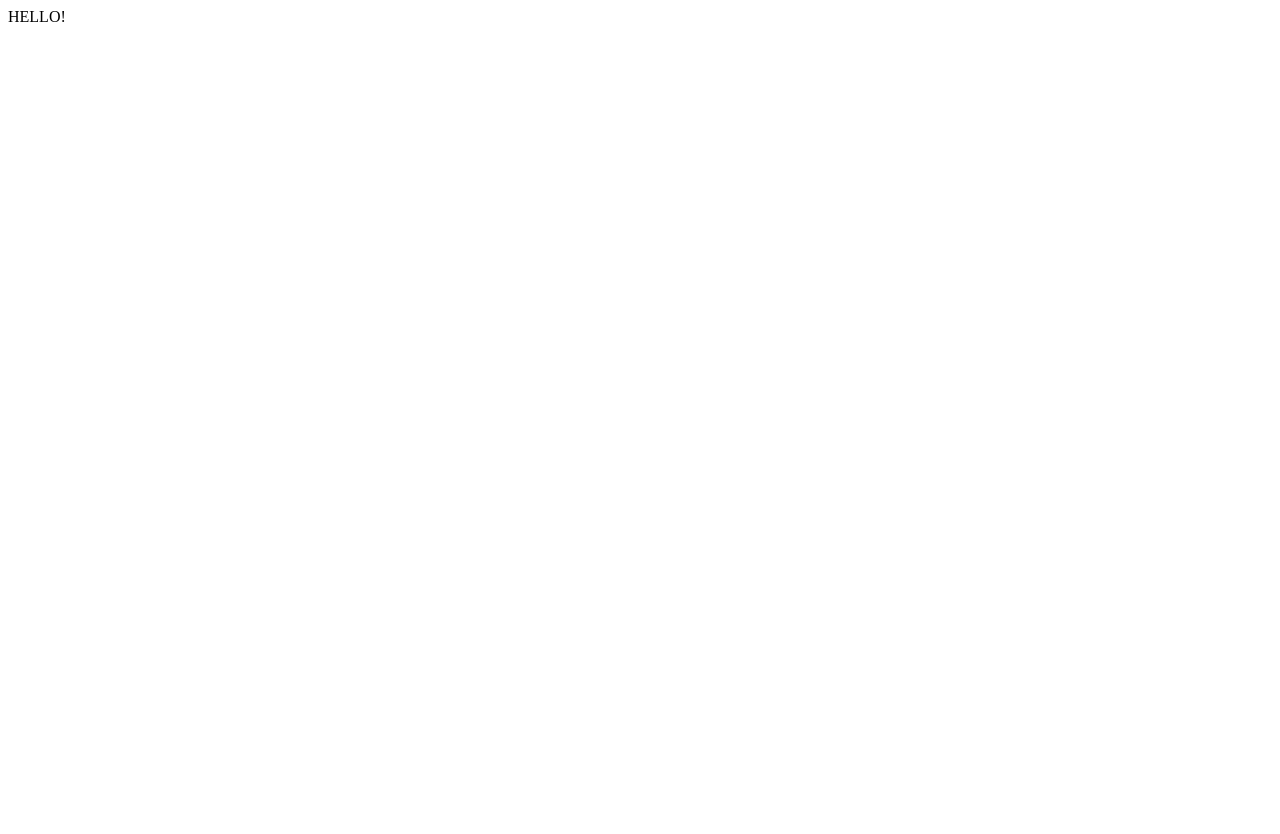
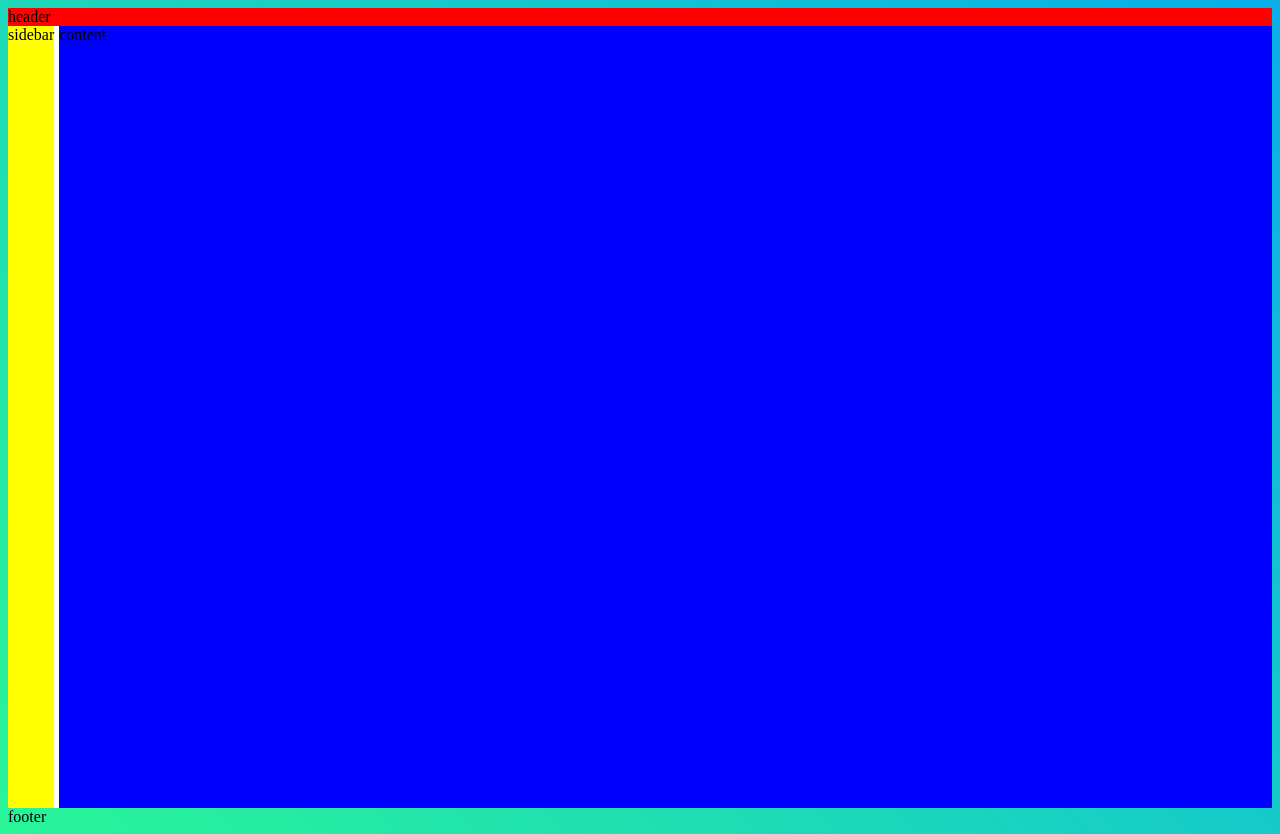
Before and after one commit to Aadiss/Time4u, a Flask app: page / in a window 1280 px wide. Before the commit the page is almost empty. Before the commit the page ends 22 px from the top, so only its background shows below. Run offline with Flask 2, Linux system fonts and the light colour scheme.

Commit message:
index.html basic css grid styling

```diff
--- a/website/static/styles.css
+++ b/website/static/styles.css
@@ -0,0 +1,44 @@
+body {
+    background-color: #08AEEA;
+    background-image: linear-gradient(225deg, #08AEEA 0%, #2AF598 100%);
+}
+
+.header {
+    background-color: red;
+    grid-area: header;
+}
+
+.content {
+    background-color: white;
+    grid-area: content;
+}
+
+.sidebar {
+    background-color: yellow;
+    grid-area: sidebar;
+}
+
+.main-container {
+    background-color: blue;
+    grid-area: main-container;
+}
+
+.content-wrapper {
+    display: grid;
+    grid-template-columns: auto 1fr;
+    grid-template-rows: 1fr;
+    grid-template-areas:
+    "sidebar main-container";
+    height: 100%;
+    gap: 5px;
+}
+
+.wrapper {
+    display: grid;
+    grid-template-columns: 1fr;
+    grid-template-rows: auto 1fr;
+    height: 100vh;
+    grid-template-areas:
+    "header"
+    "content";
+}
--- a/website/templates/base.html
+++ b/website/templates/base.html
@@ -5,9 +5,20 @@
     <meta http-equiv="X-UA-Compatible" content="IE=edge">
     <meta name="viewport" content="width=device-width, initial-scale=1.0">
     <link rel="stylesheet" type="text/css" href="{{ url_for('static', filename='styles.css') }}">
-    <title>time4u</title>
+    <title>{% block title %}{% endblock %}</title>
 </head>
 <body>
+    <div class="wrapper">
+        <div class="header">
+            header
+        </div>
+        <div class="content">
+            {% block content %}{% endblock %}
+        </div>
+    </div>
 
+    <div class="footer">
+        footer
+    </div>
 </body>
 </html>
--- /dev/null
+++ b/website/templates/index.html
@@ -0,0 +1,11 @@
+{% extends "base.html" %}
+{% block content %}
+    <div class="content-wrapper">
+        <div class="sidebar">
+            sidebar
+        </div>
+        <div class="main-container">
+            content
+        </div>
+    </div>
+{% endblock %}
--- a/website/views.py
+++ b/website/views.py
@@ -4,4 +4,4 @@ views_bp = Blueprint("views", __name__)
 
 @views_bp.route("/", methods=["GET", "POST"])
 def home():
-    return "HELLO!"
+    return render_template("index.html")
```
